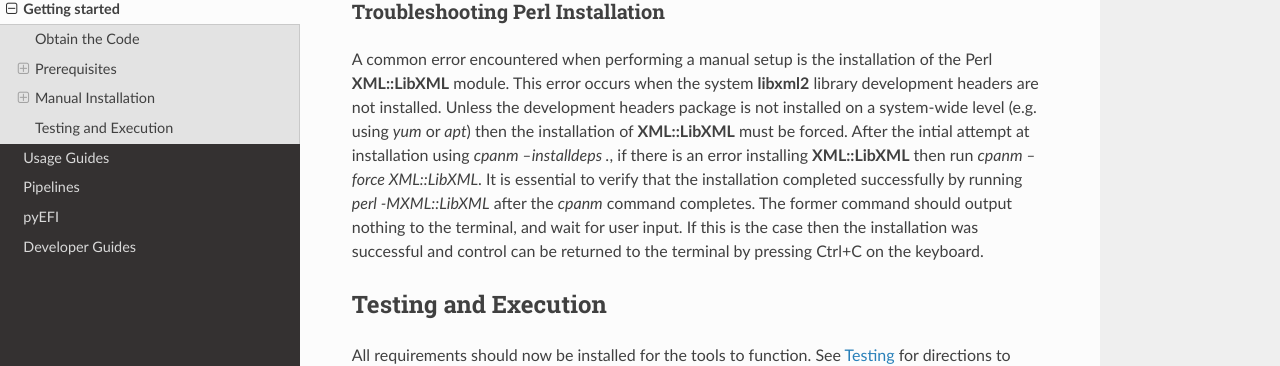
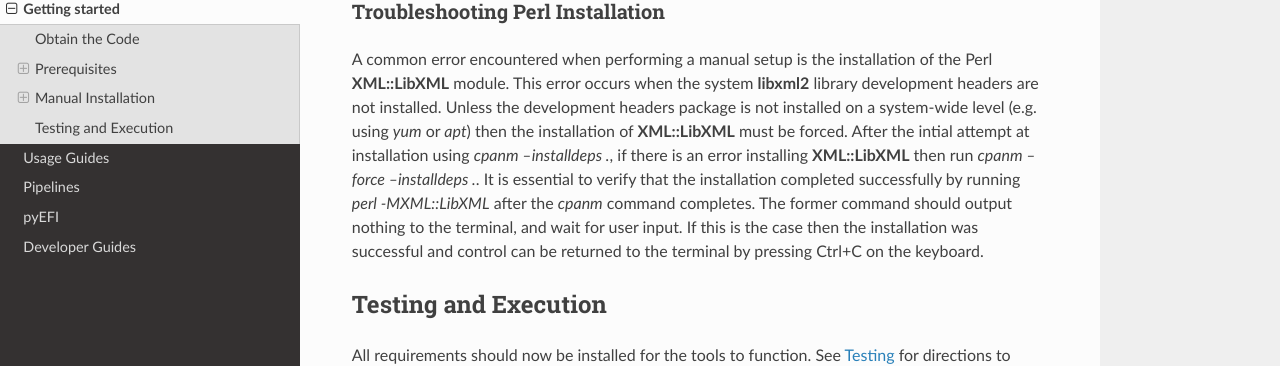
Before and after one commit to EnzymeFunctionInitiative/EST, a Sphinx documentation site: the page built from docs/getting_started.rst, in a window 1280 px wide and 900 px high, scrolled down 3076 px. Shown: the part 112-478 px from the top of the window. Built offline with Sphinx 7.4.7 and the Read the Docs theme 3.1.0, drawn with Linux system fonts in a browser that asks for light colours.

Commit message:
Revert "Clarify force installation"
This reverts commit 84d7298bef30399b1254f06147be81cd427dd8d2.

```diff
--- a/docs/getting_started.rst
+++ b/docs/getting_started.rst
@@ -157,7 +157,7 @@ library development headers are not installed. Unless the development headers
 package is not installed on a system-wide level (e.g. using `yum` or `apt`)
 then the installation of **XML::LibXML** must be forced. After the intial
 attempt at installation using `cpanm --installdeps .`, if there is an error
-installing **XML::LibXML** then run `cpanm --force XML::LibXML`. It is
+installing **XML::LibXML** then run `cpanm --force --installdeps .`. It is
 essential to verify that the installation completed successfully by running
 `perl -MXML::LibXML` after the `cpanm` command completes. The former command
 should output nothing to the terminal, and wait for user input. If this is the
```
